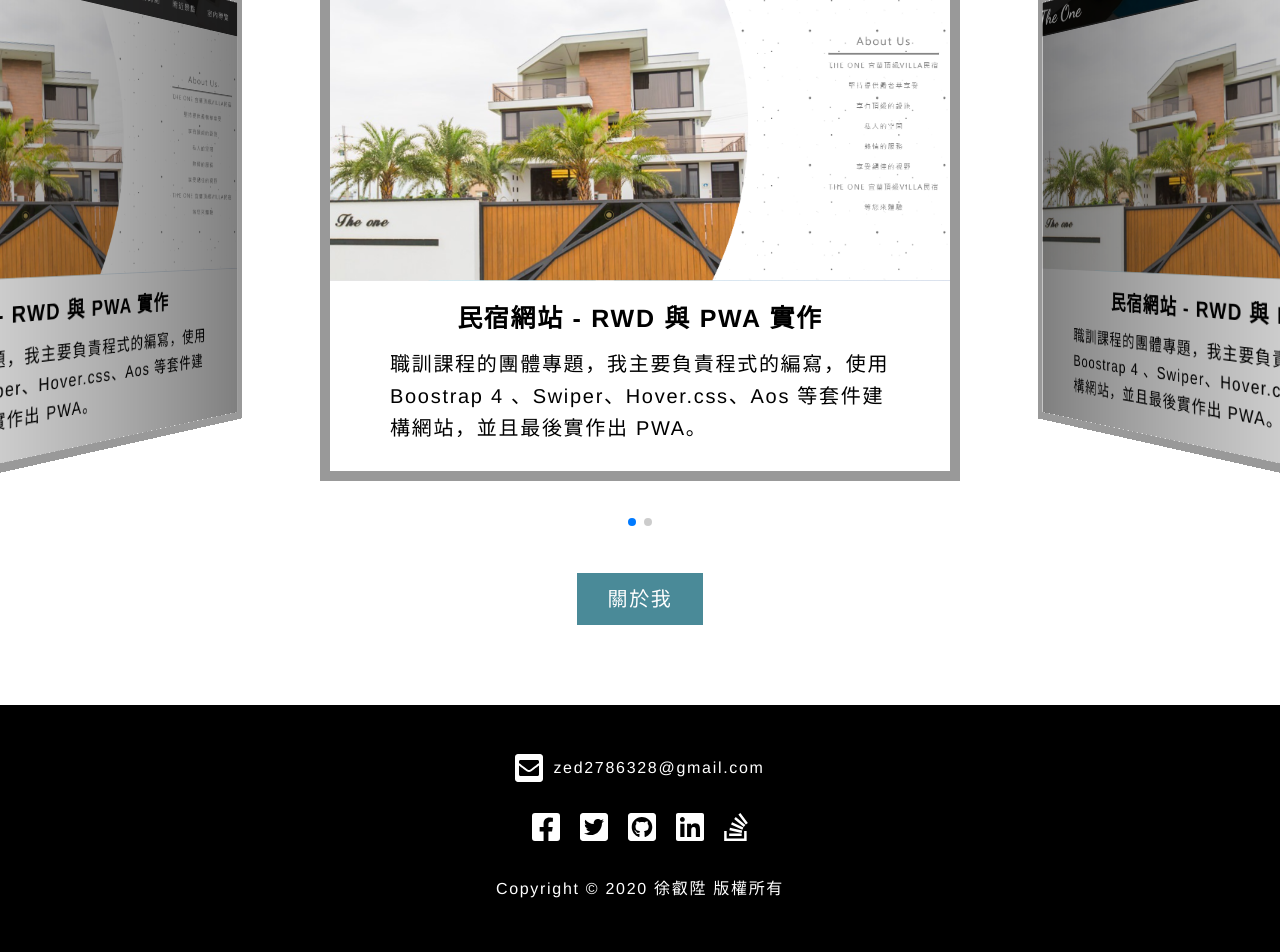
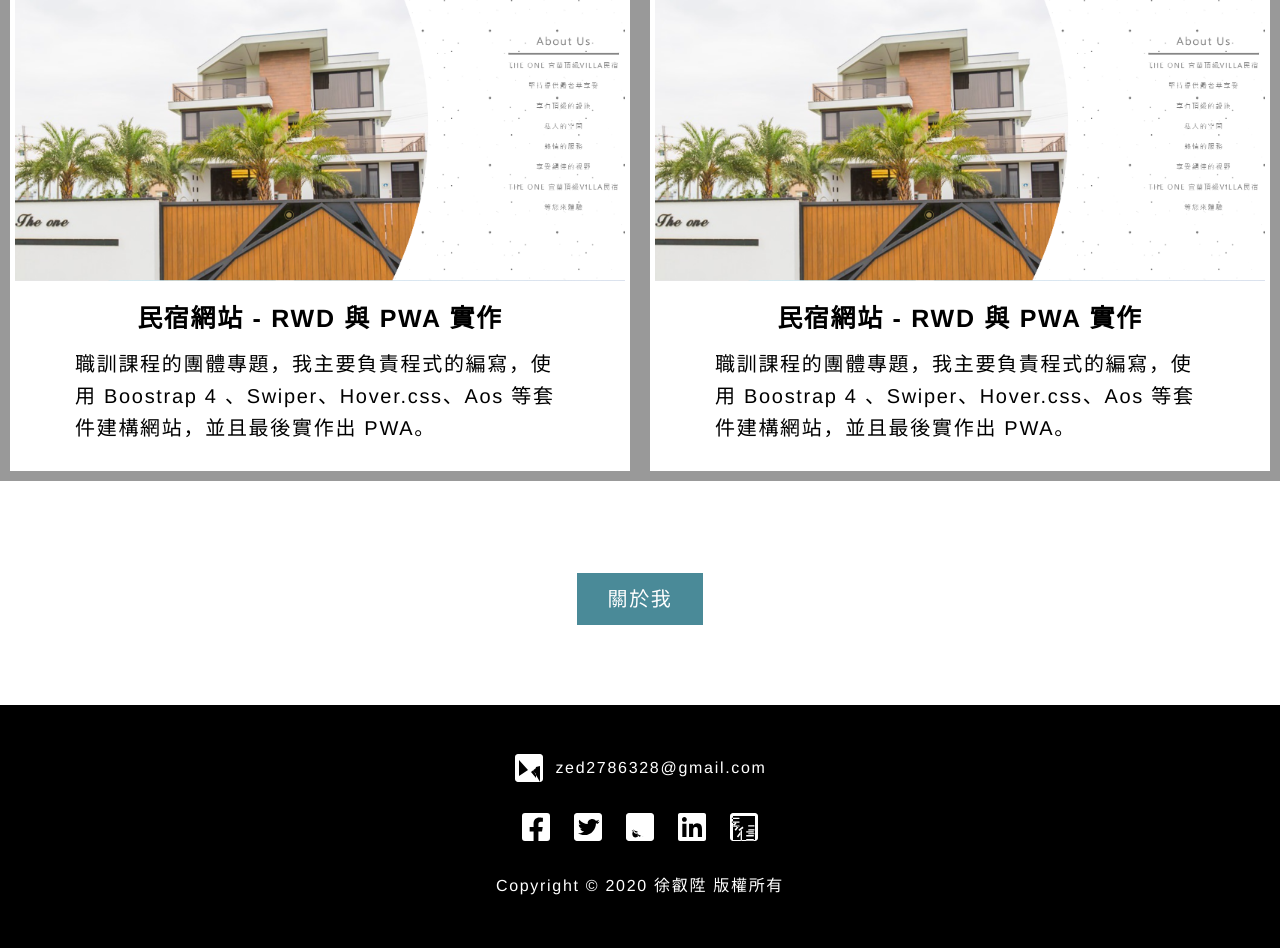
Before and after one commit to throuz/throuz_resume, a Vue app: page /#/portfolio in a window 1280 px wide. Shown: the part 272-1224 px from the top of the page. Built offline with nearby package versions, Linux system fonts and the light colour scheme.

Commit message:
Update project dependencies and restructure configuration files. Migrate to package-lock version 3, simplify package.json scripts, enhance BarChart and Swiper components with improved rendering logic, and adjust Vue configuration for SASS loader options.

```diff
--- a/src/components/BarChart.vue
+++ b/src/components/BarChart.vue
@@ -1,72 +1,85 @@
+<template>
+  <div class="bar-chart">
+    <canvas ref="canvas"></canvas>
+  </div>
+</template>
+
 <script>
-import { HorizontalBar } from "vue-chartjs";
+export default {
+  name: 'BarChart',
+  data() {
+    return {
+      labels: [
+        'HMTL5',
+        'CSS3',
+        'ES6',
+        'jQuery',
+        'Boostrap4',
+        'Vue.js',
+        'Illustrator',
+        'Photoshop'
+      ],
+      values: [96, 91, 80, 74, 63, 50, 49, 45],
+      barColor: '#42b983',
+      barHeight: 15
+    };
+  },
+  mounted() {
+    this.$nextTick(() => this.draw());
+    window.addEventListener('resize', this.draw);
+  },
+  beforeDestroy() {
+    window.removeEventListener('resize', this.draw);
+  },
+  methods: {
+    draw() {
+      const canvas = this.$refs.canvas;
+      if (!canvas) return;
+      const ctx = canvas.getContext('2d');
+      const dpr = window.devicePixelRatio || 1;
+      const rect = canvas.parentElement.getBoundingClientRect();
+      const w = rect.width;
+      const h = rect.height || 400;
+      canvas.width = w * dpr;
+      canvas.height = h * dpr;
+      canvas.style.width = w + 'px';
+      canvas.style.height = h + 'px';
+      ctx.scale(dpr, dpr);
 
-export default {
-  extends: HorizontalBar,
-  mounted() {
-    this.renderChart(
-      {
-        labels: [
-          "HMTL5",
-          "CSS3",
-          "ES6",
-          "jQuery",
-          "Boostrap4",
-          "Vue.js",
-          "Illustrator",
-          "Photoshop"
-        ],
-        datasets: [
-          {
-            label: "Data One",
-            backgroundColor: "#42b983",
-            data: [96, 91, 80, 74, 63, [0, 50], 49, 45],
-            barThickness: 15
-          }
-        ]
-      },
-      {
-        responsive: true,
-        maintainAspectRatio: false,
-        title: {
-          display: true,
-          text: "技能",
-          fontColor: "#000",
-          fontSize: 25,
-          fontFamily: "Microsoft JhengHei"
-        },
-        scales: {
-          xAxes: [
-            {
-              gridLines: {
-                display: false
-              },
-              ticks: {
-                display: false
-              }
-            }
-          ],
-          yAxes: [
-            {
-              gridLines: {
-                display: false
-              },
-              ticks: {
-                fontColor: "#000",
-                fontSize: 20,
-                fontFamily: "Microsoft JhengHei"
-              }
-            }
-          ]
-        },
-        legend: {
-          display: false
-        },
-        tooltips: {
-          enabled: false
-        }
-      }
-    );
+      const padding = { top: 40, right: 20, bottom: 20, left: 20 };
+      const chartW = w - padding.left - padding.right;
+      const chartH = h - padding.top - padding.bottom;
+      const maxVal = Math.max(...this.values);
+      const gap = 12;
+      const barH = Math.min(this.barHeight, (chartH - gap * (this.labels.length - 1)) / this.labels.length);
+
+      ctx.clearRect(0, 0, w, h);
+      ctx.font = '20px "Microsoft JhengHei", sans-serif';
+      ctx.fillStyle = '#000';
+
+      this.labels.forEach((label, i) => {
+        const val = Array.isArray(this.values[i]) ? this.values[i][1] : this.values[i];
+        const barW = (val / maxVal) * (chartW - 40);
+        const y = padding.top + i * (barH + gap) + barH / 2;
+
+        ctx.textAlign = 'left';
+        ctx.fillText(label, padding.left, y + 5);
+        ctx.fillStyle = this.barColor;
+        ctx.fillRect(padding.left + 120, y - barH / 2, barW, barH);
+        ctx.fillStyle = '#000';
+      });
+
+      ctx.font = '25px "Microsoft JhengHei", sans-serif';
+      ctx.textAlign = 'center';
+      ctx.fillText('技能', w / 2, 25);
+    }
   }
 };
 </script>
+
+<style scoped>
+.bar-chart {
+  width: 100%;
+  height: 400px;
+}
+</style>
--- /dev/null
+++ b/src/components/Icon.vue
@@ -0,0 +1,55 @@
+<template>
+  <span class="icon" :style="{ width: sizeStyle, height: sizeStyle }" v-html="svgContent" aria-hidden="true"></span>
+</template>
+
+<script>
+const icons = {
+  'envelope-square': '<svg aria-hidden="true" focusable="false" viewBox="0 0 448 512"><path fill="currentColor" d="M400 32H48C21.49 32 0 53.49 0 80v352c0 26.51 21.49 48 48 48h352c26.51 0 48-21.49 48-48V80c0-26.51-21.49-48-48-48zM208 288L64 384V128l144 160zm48 32l80-64v160l-80-96zm144-96v256L272 256 400 224zM64 128l144 160 48-32 80 96V128H64z"/></svg>',
+  'facebook-square': '<svg aria-hidden="true" focusable="false" viewBox="0 0 448 512"><path fill="currentColor" d="M400 32H48A48 48 0 0 0 0 80v352a48 48 0 0 0 48 48h137.25V327.69h-63V256h63v-54.64c0-62.15 37-96.48 93.67-96.48 27.14 0 55.52 4.84 55.52 4.84v61h-31.27c-30.81 0-40.42 19.12-40.42 38.73V256h68.78l-11 71.69h-57.78V480H400a48 48 0 0 0 48-48V80a48 48 0 0 0-48-48z"/></svg>',
+  'twitter-square': '<svg aria-hidden="true" focusable="false" viewBox="0 0 448 512"><path fill="currentColor" d="M400 32H48C21.5 32 0 53.5 0 80v352c0 26.5 21.5 48 48 48h352c26.5 0 48-21.5 48-48V80c0-26.5-21.5-48-48-48zm-48.9 158.8c.2 2.8.2 5.7.2 8.5 0 86.7-66 186.6-186.6 186.6-37.2 0-71.7-10.8-100.7-29.4 5.3.6 10.4.8 15.8.8 30.7 0 58.9-10.4 81.4-28-28.8-.6-53-19.5-61.3-45.5 10.1 1.5 19.2 1.5 29.6-1.2-30-6.1-52.5-32.5-52.5-64.4v-.8c8.7 4.9 18.9 7.9 29.6 8.3a65.2 65.2 0 0 1-29.2-54.6c0-12.2 3.2-23.4 8.9-33.1 32.3 39.8 80.3 65.8 134.8 68.6-9.9-44.5 24-80.6 75-80.6 22 0 41.9 11.9 55.7 31.2 17.3-3.4 33.6-9.7 48.5-18.7-5.7 17.8-17.8 32.8-34.5 42.2 15.8-1.9 31-6 45.1-12.3-10.5 15.8-23.8 29.7-39.2 40.6z"/></svg>',
+  'github-square': '<svg aria-hidden="true" focusable="false" viewBox="0 0 448 512"><path fill="currentColor" d="M400 32H48C21.5 32 0 53.5 0 80v352c0 26.5 21.5 48 48 48h352c26.5 0 48-21.5 48-48V80c0-26.5-21.5-48-48-48zM277.3 415.7c-8.4 1.5-11.5-4-11.5-9 0-6.2.3-24.2.3-47.2 0-16.4-5.5-27.2-11.9-32.6 39-4.3 80-20.2 80-90.8 0-20-7.1-36.4-18.4-49.2 1.9-4.6 8-23.2-1.8-48.3 0 0-15-4.9-49.1 18.8-14.2-4-29.5-6-44.7-6-15.2 0-30.5 2-44.7 6-34.1-23.7-49.1-18.8-49.1-18.8-9.8 25.1-3.7 43.7-1.8 48.3-11.4 12.8-18.4 29.2-18.4 49.2 0 70.6 41 86.5 80 90.8-.5 3.9-1.1 7.8-1.5 11.8-10.2 4.5-34.4 12.8-49.1-14.8 0 0-9-17.3-26.4-18.4 0 0-16.8-.2-1.2 10.5 0 0 11.2 5 18.9 23.8 0 0 10.5 30.8 61 21.7c.3 16.9.3 33.3.3 47.2 0 5-.3 7.6-11.5 9-62.1 20.6-75.6-30.1-75.6-57.1 0-12.2 4.7-23.2 12.4-31.6-6.5-1.6-16.1-6.4-22.9-12.4.2-.2.4-.4.6-.6 30.4-27.7 73.5-23.5 73.5-23.5 17.2 2.3 26.4 17.2 26.4 17.2 9 31.3 23.4 23.3 43.2 17.7 2.3 13.6 3.7 26.8 3.7 40.4 0 57.2-30.1 57.2-57.1-.1-27-13.5-77.7-75.7-57.1z"/></svg>',
+  'linkedin': '<svg aria-hidden="true" focusable="false" viewBox="0 0 448 512"><path fill="currentColor" d="M416 32H31.9C14.3 32 0 46.5 0 64.3v383.4C0 465.5 14.3 480 31.9 480H416c17.6 0 32-14.5 32-32.3V64.3c0-17.8-14.4-32.3-32-32.3zM135.4 416H69V202.2h66.5V416zm-33.2-243c-21.3 0-38.5-17.3-38.5-38.5S80.9 96 102.2 96c21.2 0 38.5 17.3 38.5 38.5 0 21.3-17.2 38.5-38.5 38.5zm282.1 243h-66.4V312c0-24.8-.5-56.7-34.5-56.7-34.6 0-39.9 27-39.9 54.9V416h-66.4V202.2h63.7v29.2h.9c8.9-16.8 30.6-34.5 62.9-34.5 67.2 0 79.7 44.3 79.7 101.9V416z"/></svg>',
+  'stack-overflow': '<svg aria-hidden="true" focusable="false" viewBox="0 0 448 512"><path fill="currentColor" d="M292.9 311.1h97.8v-20.3h-97.8v20.3zm-.2 62.6h98v-19.4h-98v19.4zm-1.4-125.2h99.4V227h-99.4v21.5zM170.2 469V309.8h21.5V469h-21.5zm-36.2-169.2l15.2 20.5 67.5-50.1-15.2-20.5-67.5 50.1zm-24.3 109l20.5 15.2 50.1-67.5-20.5-15.2-50.1 67.5zM73 301.8l20.5 15.2 50.1-67.5-20.5-15.2L73 301.8zM22.1 234.3l15.2 20.5 67.5-50.1-15.2-20.5-67.5 50.1zm129.2-107.8H30V106h121.3v20.5zm0 62.6H30v-20.5h121.3v20.5zm0 62.7H30v-20.5h121.3V252zM259.2 469v-20.5h121.3V469H259.2zm0-62.6v-20.5h121.3v20.5H259.2zm0-62.6v-20.5h121.3v20.5H259.2zM400 32H48C21.5 32 0 53.5 0 80v352c0 26.5 21.5 48 48 48h352c26.5 0 48-21.5 48-48V80c0-26.5-21.5-48-48-48zm0 432H48V80h352v384z"/></svg>'
+};
+
+export default {
+  name: 'Icon',
+  props: {
+    icon: { type: [String, Array], default: '' },
+    name: { type: String, default: '' },
+    size: { type: [String, Number], default: '1em' }
+  },
+  computed: {
+    iconName() {
+      if (this.name) return this.name;
+      if (Array.isArray(this.icon)) return this.icon[this.icon.length - 1] || '';
+      return this.icon || '';
+    },
+    svgContent() {
+      return icons[this.iconName] || '';
+    },
+    sizeStyle() {
+      const s = this.size;
+      if (typeof s === 'number') return s + 'px';
+      if (String(s).endsWith('x')) {
+        const mult = parseFloat(s) || 1;
+        return (mult * 1) + 'em';
+      }
+      return s;
+    }
+  }
+};
+</script>
+
+<style scoped>
+.icon {
+  display: inline-flex;
+  align-items: center;
+  justify-content: center;
+  vertical-align: middle;
+}
+.icon >>> svg {
+  width: 100%;
+  height: 100%;
+}
+</style>
--- a/src/components/Swiper.vue
+++ b/src/components/Swiper.vue
@@ -1,97 +1,151 @@
 <template>
-  <div class="example-3d">
-    <swiper class="swiper" :options="swiperOption">
-      <swiper-slide>
-        <a href="https://throuz.github.io/group/" target="_blank" rel="noopener noreferrer">
-          <img src="../assets/the_one.png" alt="works" />
+  <div class="carousel">
+    <div class="carousel-track" ref="track">
+      <div
+        v-for="(slide, i) in slides"
+        :key="i"
+        class="carousel-slide"
+        :class="{ active: current === i }"
+      >
+        <a :href="slide.url" target="_blank" rel="noopener noreferrer">
+          <img :src="slide.img" alt="works" />
           <div class="description">
-            <h3>民宿網站 - RWD 與 PWA 實作</h3>
-            <p>職訓課程的團體專題，我主要負責程式的編寫，使用 Boostrap 4 、Swiper、Hover.css、Aos 等套件建構網站，並且最後實作出 PWA。</p>
+            <h3>{{ slide.title }}</h3>
+            <p>{{ slide.desc }}</p>
           </div>
         </a>
-      </swiper-slide>
-      <swiper-slide>
-        <a href="https://throuz.github.io/group/" target="_blank" rel="noopener noreferrer">
-          <img src="../assets/the_one.png" alt="works" />
-          <div class="description">
-            <h3>民宿網站 - RWD 與 PWA 實作</h3>
-            <p>職訓課程的團體專題，我主要負責程式的編寫，使用 Boostrap 4 、Swiper、Hover.css、Aos 等套件建構網站，並且最後實作出 PWA。</p>
       </div>
-        </a>
-      </swiper-slide>
-      <div class="swiper-pagination" slot="pagination"></div>
-    </swiper>
+    </div>
+    <div class="carousel-pagination">
+      <button
+        v-for="(_, i) in slides"
+        :key="i"
+        type="button"
+        class="bullet"
+        :class="{ active: current === i }"
+        :aria-label="'Slide ' + (i + 1)"
+        @click="goTo(i)"
+      ></button>
+    </div>
   </div>
 </template>
 
 <script>
-import { Swiper, SwiperSlide } from "vue-awesome-swiper";
-import "swiper/css/swiper.css";
 export default {
-  name: "swiper-example-3d-coverflow",
-  title: "3D Coverflow effect",
-  components: {
-    Swiper,
-    SwiperSlide
-  },
+  name: 'SwiperExample',
   data() {
     return {
-      swiperOption: {
-        loop: true,
-        effect: "coverflow",
-        grabCursor: true,
-        centeredSlides: true,
-        slidesPerView: 2,
-        coverflowEffect: {
-          rotate: 70,
-          stretch: 0,
-          depth: 100,
-          modifier: 1,
-          slideShadows: true
+      current: 0,
+      slides: [
+        {
+          url: 'https://throuz.github.io/group/',
+          img: require('@/assets/the_one.png'),
+          title: '民宿網站 - RWD 與 PWA 實作',
+          desc: '職訓課程的團體專題，我主要負責程式的編寫，使用 Boostrap 4 、Swiper、Hover.css、Aos 等套件建構網站，並且最後實作出 PWA。'
         },
-        pagination: {
-          el: ".swiper-pagination"
+        {
+          url: 'https://throuz.github.io/group/',
+          img: require('@/assets/the_one.png'),
+          title: '民宿網站 - RWD 與 PWA 實作',
+          desc: '職訓課程的團體專題，我主要負責程式的編寫，使用 Boostrap 4 、Swiper、Hover.css、Aos 等套件建構網站，並且最後實作出 PWA。'
         }
+      ]
+    };
+  },
+  mounted() {
+    const track = this.$refs.track;
+    if (track) {
+      track.addEventListener('scroll', this.onScroll);
     }
-    };
+    this.timer = setInterval(() => {
+      this.current = (this.current + 1) % this.slides.length;
+      this.updateScroll();
+    }, 4000);
+  },
+  beforeDestroy() {
+    const track = this.$refs.track;
+    if (track) track.removeEventListener('scroll', this.onScroll);
+    if (this.timer) clearInterval(this.timer);
+  },
+  methods: {
+    onScroll() {
+      const track = this.$refs.track;
+      if (!track || !track.children.length) return;
+      const scrollLeft = track.scrollLeft;
+      const slideWidth = track.children[0].offsetWidth;
+      const i = Math.round(scrollLeft / slideWidth);
+      this.current = Math.max(0, Math.min(i, this.slides.length - 1));
+    },
+    goTo(i) {
+      this.current = i;
+      this.updateScroll();
+    },
+    updateScroll() {
+      this.$nextTick(() => {
+        const track = this.$refs.track;
+        if (!track || !track.children[this.current]) return;
+        track.children[this.current].scrollIntoView({ behavior: 'smooth', block: 'nearest', inline: 'center' });
+      });
+    }
   }
 };
 </script>
 
 <style lang="scss" scoped>
-.example-3d {
+.carousel {
   width: 100%;
   height: 625px;
-  // padding-bottom: 40px;
+  position: relative;
+  overflow: hidden;
 }
-.swiper {
+
+.carousel-track {
+  display: flex;
   height: 100%;
-  .swiper-slide {
+  scroll-snap-type: x mandatory;
+  overflow-x: auto;
+  overflow-y: hidden;
+  scroll-behavior: smooth;
+  -webkit-overflow-scrolling: touch;
+}
+
+.carousel-slide {
+  flex: 0 0 50%;
+  scroll-snap-align: center;
+  scroll-snap-stop: always;
   height: 90%;
   display: flex;
-    flex-wrap: wrap;
   justify-content: center;
-    border: 10px solid #999999;
+  align-items: center;
+  border: 10px solid #999;
   box-sizing: border-box;
+  padding: 0 5px;
+
   a {
     height: 100%;
+    width: 100%;
     text-decoration: none;
-      color: rgb(0, 0, 0);
-      background-color: rgb(255, 255, 255);
+    color: #000;
+    background-color: #fff;
+    display: block;
+
     img {
       width: 100%;
       height: 65%;
       object-fit: cover;
     }
+
     .description {
       width: 100%;
       height: 35%;
+
       h3 {
         font-size: 25px;
         margin: 0;
         padding: 10px 0;
         text-align: center;
       }
+
       p {
         font-size: 20px;
         margin: 0;
@@ -100,9 +154,27 @@ export default {
     }
   }
 }
-  .swiper-pagination {
-    .swiper-pagination-bullet.swiper-pagination-bullet-active {
-      background-color: white;
+
+.carousel-pagination {
+  position: absolute;
+  bottom: 10px;
+  left: 0;
+  right: 0;
+  display: flex;
+  justify-content: center;
+  gap: 8px;
+
+  .bullet {
+    width: 10px;
+    height: 10px;
+    border-radius: 50%;
+    border: none;
+    background: rgba(255, 255, 255, 0.5);
+    cursor: pointer;
+    padding: 0;
+
+    &.active {
+      background: #fff;
     }
   }
 }
--- a/src/main.js
+++ b/src/main.js
@@ -2,16 +2,11 @@ import Vue from 'vue'
 import App from './App.vue'
 import router from './router'
 import store from './store'
-import { library } from '@fortawesome/fontawesome-svg-core'
-import { faEnvelopeSquare } from '@fortawesome/free-solid-svg-icons'
-import { faFacebookSquare, faTwitterSquare, faGithubSquare, faLinkedin, faStackOverflow } from '@fortawesome/free-brands-svg-icons'
-import { FontAwesomeIcon } from '@fortawesome/vue-fontawesome'
+import Icon from './components/Icon.vue'
 
 Vue.config.productionTip = false
 
-library.add(faEnvelopeSquare, faFacebookSquare, faTwitterSquare, faGithubSquare, faLinkedin, faStackOverflow)
-
-Vue.component('font-awesome-icon', FontAwesomeIcon)
+Vue.component('font-awesome-icon', Icon)
 
 Vue.prototype.$scrollToTop = () => window.scrollTo(0, 0)
 
--- a/vue.config.js
+++ b/vue.config.js
@@ -1,5 +1,14 @@
 module.exports = {
-    publicPath: process.env.NODE_ENV === 'production'
-        ? '/throuz_resume/'
-        : '/'
+  publicPath: process.env.NODE_ENV === 'production'
+    ? '/throuz_resume/'
+    : '/',
+  css: {
+    loaderOptions: {
+      sass: {
+        sassOptions: {
+          silenceDeprecations: ['legacy-js-api']
+        }
+      }
+    }
+  }
 }
```
Also changed, not shown: package.json (+3 -39 lines), 1 other file (tests, documents, lock files or other folders). Lines whose indentation alone changed are shown as unchanged.
